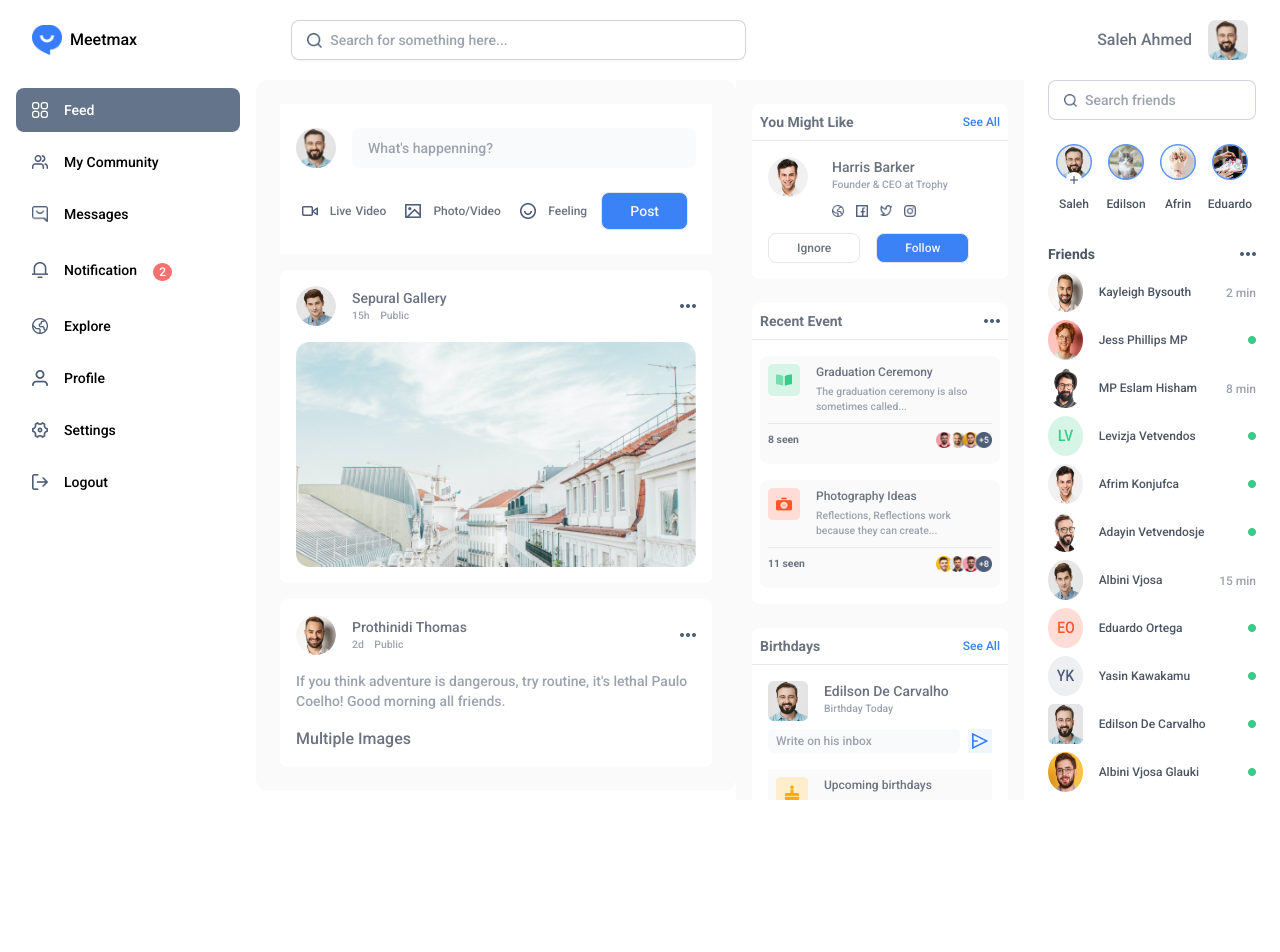
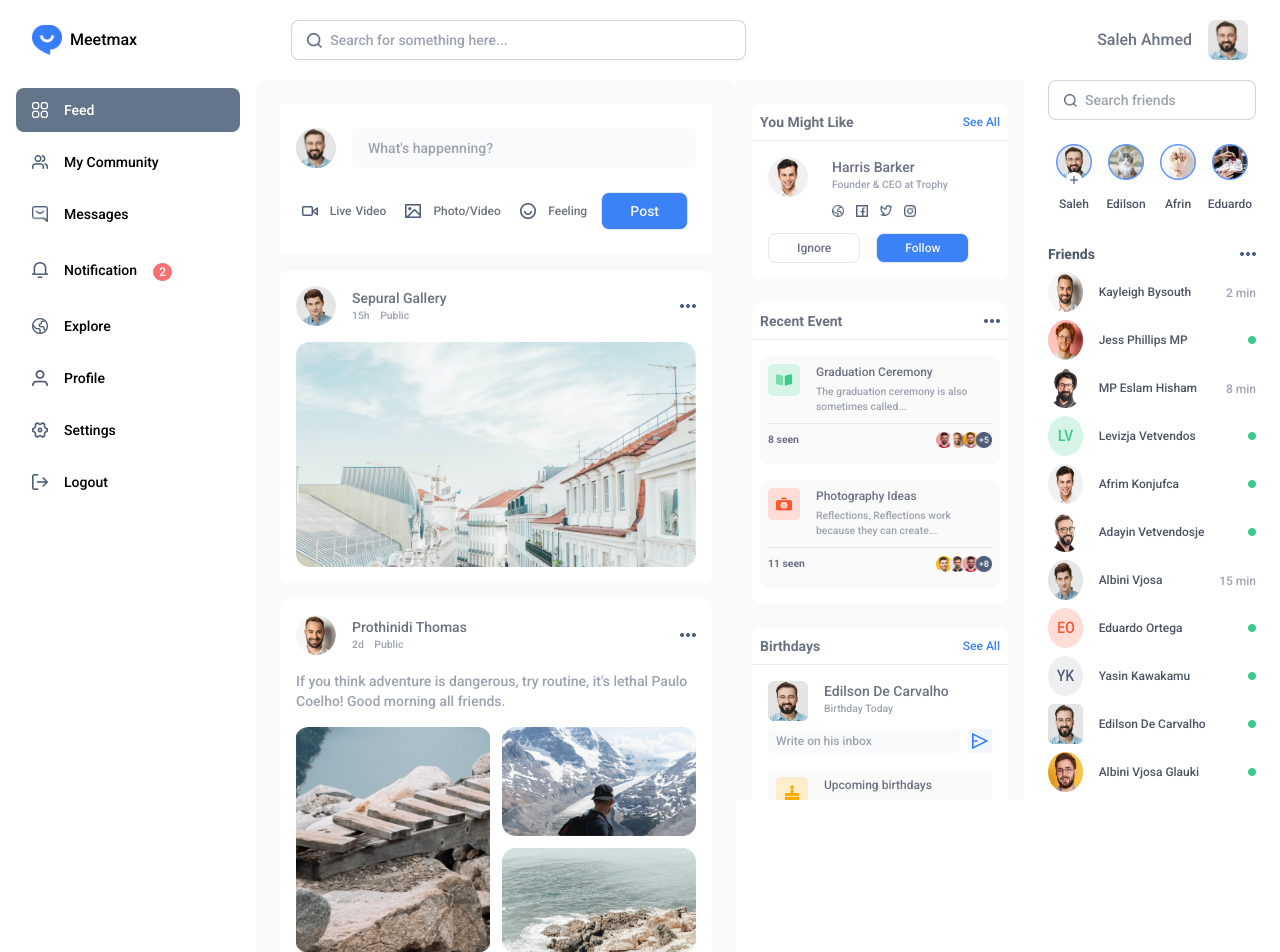
Before and after one commit to masrur-sakib/meetmax, a Next.js app: page / in a window 1280 px wide. Shown: the top 952 px of the page. Before the commit the page ends 800 px from the top, so only its background shows below. Built offline with nearby package versions, Linux system fonts and the light colour scheme.

Commit message:
post image container for multiple images developed.

```diff
--- a/src/components/Feed/PostImage.jsx
+++ b/src/components/Feed/PostImage.jsx
@@ -3,15 +3,51 @@
 import Image from 'next/image';
 
 export default function PostImage({ images }) {
-  console.log(images[0]);
   return (
+    // Parent Section
     <div className='mt-4 max-h-96'>
       {images.length > 1 ? (
-        <div>Multiple Images</div>
+        <div className='h-full flex justify-center items-stretch space-x-3'>
+          {/* Section 1 */}
+          <div className='w-1/2'>
+            <Image
+              className='w-full h-full object-cover'
+              src={images[0]}
+              alt='post-image'
+              width={0}
+              height={0}
+              unoptimized
+            />
+          </div>
+
+          {/* Section 2 */}
+          <div className='w-1/2 flex flex-col justify-between space-y-3'>
+            <div className='h-[calc(50%-0.25rem)]'>
+              <Image
+                className='w-full h-full object-cover'
+                src={images[1]}
+                alt='post-image'
+                width={0}
+                height={0}
+                unoptimized
+              />
+            </div>
+            <div className='h-[calc(50%-0.25rem)]'>
+              <Image
+                className='w-full h-full object-cover'
+                src={images[2]}
+                alt='post-image'
+                width={0}
+                height={0}
+                unoptimized
+              />
+            </div>
+          </div>
+        </div>
       ) : (
-        <div className='flex justify-center item-center'>
+        <div className='flex justify-center items-center'>
           <Image
-            className='w-auto h-full max-h-96'
+            className='w-auto max-h-96 object-contain'
             src={images[0]}
             alt='post-image'
             width={0}
```
Also changed, not shown: public/images/Image1-3.png (renamed from public/images/Image3-1.png).
